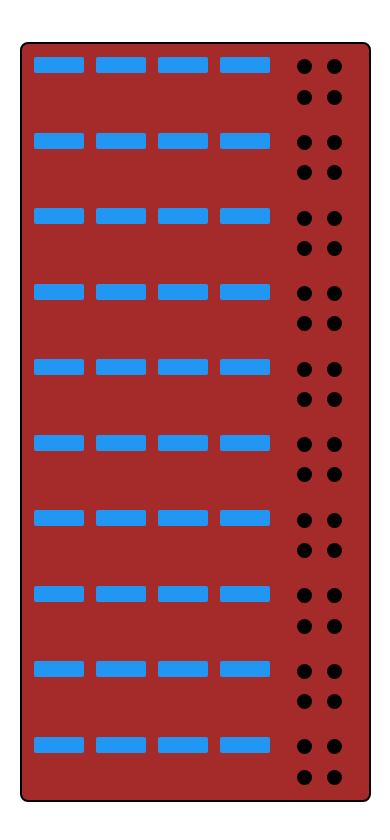
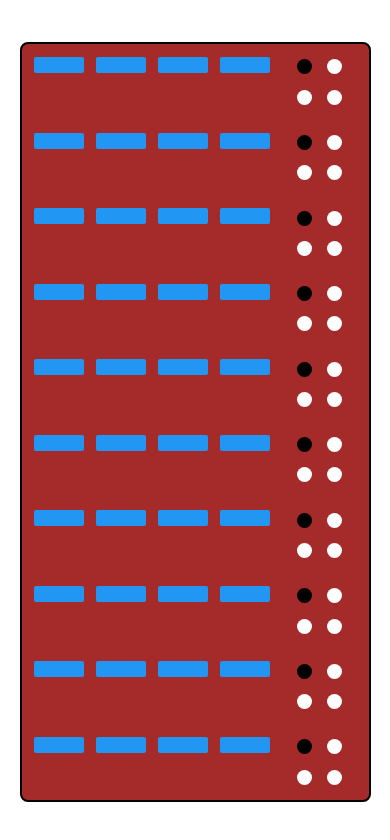
Before and after one commit to freddyh/mastermind-react-native, a React Native app: screen / in a window 390 px wide. Shown: the top 840 px of the page. Built offline with nearby package versions, Linux system fonts and the light colour scheme.

Commit message:
refactored results view

```diff
--- a/components/ResultsContainer.tsx
+++ b/components/ResultsContainer.tsx
@@ -7,7 +7,7 @@ const style = StyleSheet.create({
     flexDirection: 'column',
     maxWidth: 15 * 5,
     width: 15 * 5,
-    height: '80%',
+    height: '80%'
   },
   row: {
     width: '100%',
@@ -17,15 +17,8 @@ const style = StyleSheet.create({
     flexDirection: 'row',
     alignItems: 'center',
     alignContent: 'center',
-    justifyContent: 'space-evenly',
-
+    justifyContent: 'space-evenly'
   },
-  result: {
-    borderRadius: 25,
-    width: 15,
-    height: 15,
-    backgroundColor: 'black'
-  }
 });
 
 type Props = {
@@ -33,29 +26,38 @@ type Props = {
 };
 
 class ResultsContainer extends Component<Props> {
-  private results: string[];
+  private resultsColors: string[];
 
   constructor(props: Props) {
     super(props);
-    this.results = props.results;
+    this.resultsColors = props.results.map((result: string) => {
+      return result === 'match' ? 'black' : 'white'
+    });
+  }
+
+  resultView(color: string, key: number) {
+    const style = StyleSheet.create({
+      main: {
+        borderRadius: 25,
+        width: 15,
+        height: 15,
+        backgroundColor: color
+      }
+    });
+    return (
+      <View
+        key={key}
+        style={style.main}>
+      </View>
+    );
   }
 
   render() {
-    let first = this.results.slice(0, 2).map((result, index) => {
-      return (
-        <View
-          key={index}
-          style={style.result}
-          backgroundColor={result === 'match' ? 'black' : 'white'}>
-        </View>);
+    let first = this.resultsColors.slice(0, 2).map((color, index) => {
+      return this.resultView(color, index);
     });
-    let second = this.results.slice(2, 4).map((result, index) => {
-      return (
-        <View
-          key={index}
-          style={style.result}
-          backgroundColor={result === 'match' ? 'black' : 'white'}>
-        </View>);
+    let second = this.resultsColors.slice(2, 4).map((color, index) => {
+      return this.resultView(color, index);
     });
     return (
       <View style={style.container}>
@@ -66,7 +68,7 @@ class ResultsContainer extends Component<Props> {
           {second}
         </View>
       </View>
-    )
+    );
   }
 };
 
```
